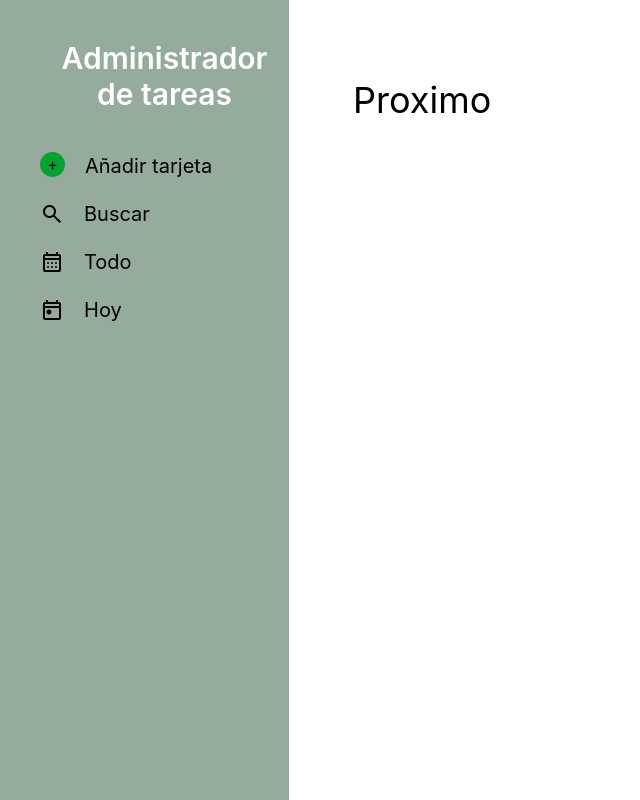
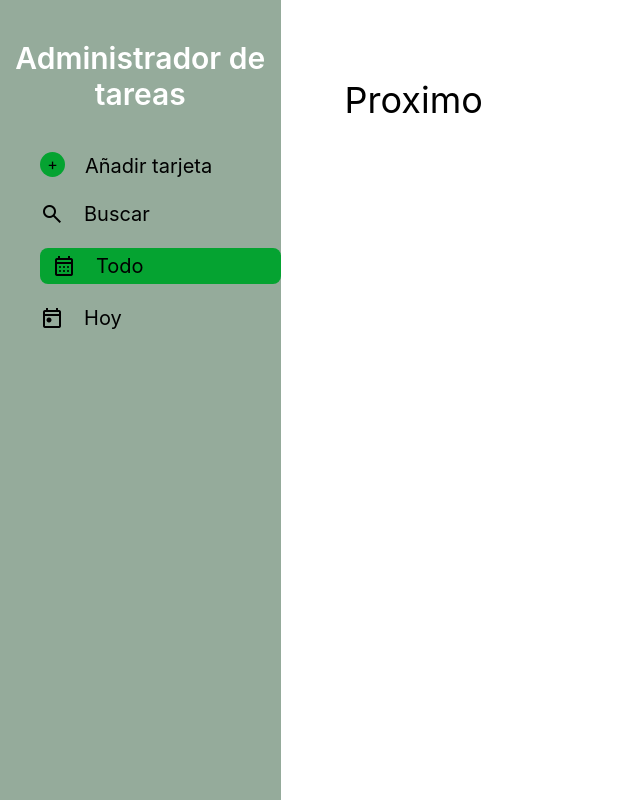
Before and after one commit to KANG-27/Administrador-Tareas, a React (Create React App) app: page / in a window 1280 px wide. Shown: the whole page, without its empty margins (0-640 px from the left). Built offline with nearby package versions, Linux system fonts and the light colour scheme.

Commit message:
select barra nav

```diff
--- a/src/App.css
+++ b/src/App.css
@@ -1,7 +1,9 @@
 .App {
   text-align: center;
 }
-
+.selected{
+  @apply bg-primary-color px-3 rounded-lg py-1
+}
 .App-logo {
   height: 40vmin;
   pointer-events: none;
--- a/src/components/Navbar.jsx
+++ b/src/components/Navbar.jsx
@@ -1,14 +1,51 @@
+import { useEffect, useState } from "react";
+
 function Navbar({ setSelected }) {
+  const [previousElement, setPreviousElement] = useState(null);
+
+  // Usar useEffect para aplicar la clase 'selected' al cargar la página
+  useEffect(() => {
+    const allElement = document.getElementById("all");
+    if (allElement) {
+      allElement.classList.add("selected");
+      setPreviousElement(allElement);
+    }
+  }, []); // Se ejecuta solo una vez al montar el componente
+
+  const selectItem = (event) => {
+    const currentElement = document.getElementById(event.currentTarget.id);
+    if (previousElement) {
+      previousElement.classList.remove("selected");
+    }
+
+    currentElement.classList.add("selected");
+    setPreviousElement(currentElement);
+
+    console.log(currentElement);
+
+    if (currentElement.id === "newCard") {
+      console.log("entro");
+      document
+        .getElementById(event.currentTarget.id)
+        .classList.remove("selected");
+      document.getElementById("all").classList.add("selected");
+      setPreviousElement(document.getElementById("all"));
+    }
+
+    setSelected(event.currentTarget.id);
+  };
+
   return (
-    <section className="bg-[#95AB9B] w-[30%] h-[100vh] pt-10 pl-10">
+    <section className="bg-[#95AB9B] w-[30%] h-[100vh] pt-10">
       <h1 className="text-white text-3xl font-semibold">
         Administrador de tareas
       </h1>
-      <nav className="mt-10">
+      <nav className="mt-10 pl-10">
         <ul className="flex flex-col gap-5">
           <li
-            className="flex item-center"
-            onClick={() => setSelected("newCard")}
+            className="flex item-center cursor-pointer"
+            id="newCard"
+            onClick={(e) => selectItem(e)}
           >
             <div className="bg-primary-color w-[25px] h-[25px] rounded-full mr-5">
               +
@@ -16,19 +53,27 @@ function Navbar({ setSelected }) {
             <p className="text-xl">Añadir tarjeta</p>
           </li>
           <li
-            className="flex items-center"
-            onClick={() => setSelected("search")}
+            className="flex items-center cursor-pointer rounded-sm"
+            id="search"
+            onClick={(e) => selectItem(e)}
           >
             <span className="material-symbols-outlined mr-5">search</span>
             <p className="text-xl">Buscar</p>
           </li>
-          <li className="flex items-center" onClick={() => setSelected("all")}>
-            <span className="material-symbols-outlined mr-5">calendar_month</span>
+          <li
+            className="flex items-center cursor-pointer selected"
+            id="all"
+            onClick={(e) => selectItem(e)}
+          >
+            <span className="material-symbols-outlined mr-5">
+              calendar_month
+            </span>
             <p className="text-xl">Todo</p>
           </li>
           <li
-            className="flex items-center"
-            onClick={() => setSelected("today")}
+            className="flex items-center cursor-pointer"
+            id="today"
+            onClick={(e) => selectItem(e)}
           >
             <span className="material-symbols-outlined mr-5">today</span>
             <p className="text-xl">Hoy</p>
--- a/src/components/TaskList.jsx
+++ b/src/components/TaskList.jsx
@@ -25,7 +25,10 @@ function TaskList({ tasks, setSelected, setTasks }) {
   return (
     <div className="w-full mt-20 ml-16">
       <h1 className="text-start text-4xl">Proximo</h1>
-      {tasks.map((task, index) => (
+      {tasks.lenght === 0?
+      <div className="h-full flex justify-center items-center"><p>No se encontaron tarjetas...</p></div>
+      :
+      tasks.map((task, index) => (
         <div key={index}>
           <div className="flex w-full  items-center mt-10">
             <span className="material-symbols-outlined text-gray-600">
@@ -72,7 +75,8 @@ function TaskList({ tasks, setSelected, setTasks }) {
             </div>
           </div>
         </div>
-      ))}
+      ))
+      }
     </div>
   );
 }
```
